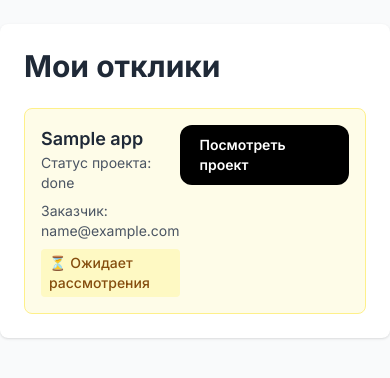
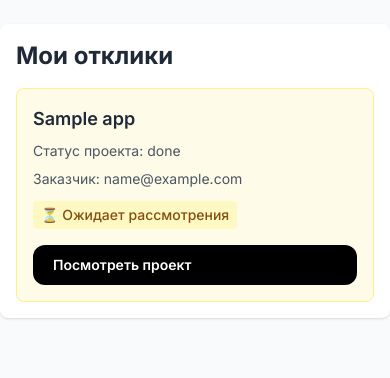
Before and after one commit to maxzxne/CollabHub, a FastAPI app: template app/templates/applications_freelancer.html in a window 390 px wide. Shown: the part 69-447 px from the top of the page. Run offline with FastAPI, Linux system fonts and the light colour scheme; the template is opened without the code that fills it: most values are stand-ins (such as "Sample title", 1, 10 or a date in 2020); some libraries are stand-ins or nearby versions.

Commit message:
Fix mobile layout for applications page
- Make content span full width on mobile (w-full)
- Move 'РџРѕСЃРјРѕС‚СЂРµС‚СЊ РїСЂРѕРµРєС‚' button to bottom of cards
- Use flex flex-col layout for proper button positioning
- Add responsive padding (p-4 sm:p-6)
- Make button full width on mobile (w-full)
- Improve mobile UX with better spacing and layout

Mobile improvements:
- Content now uses full screen width
- Button positioned at bottom for better accessibility
- Consistent spacing across different screen sizes

```diff
--- a/app/templates/applications_freelancer.html
+++ b/app/templates/applications_freelancer.html
@@ -3,20 +3,19 @@
 {% block title %}Мои отклики{% endblock %}
 
 {% block content %}
-<div class="max-w-4xl mx-auto bg-white p-6 rounded-lg shadow mt-6">
-    <h2 class="text-3xl font-bold mb-6">Мои отклики</h2>
+<div class="w-full max-w-4xl mx-auto bg-white p-4 sm:p-6 rounded-lg shadow mt-6">
+    <h2 class="text-2xl sm:text-3xl font-bold mb-4 sm:mb-6">Мои отклики</h2>
 
     {% if applications %}
     <div class="space-y-4">
         {% for app in applications %}
-        <div class="border rounded-lg p-4 {% if app.status == 'accepted' %}bg-green-50 border-green-200{% elif app.status == 'rejected' %}bg-red-50 border-red-200{% else %}bg-yellow-50 border-yellow-200{% endif %}">
-            <div class="flex justify-between items-start">
+        <div class="border rounded-lg p-4 {% if app.status == 'accepted' %}bg-green-50 border-green-200{% elif app.status == 'rejected' %}bg-red-50 border-red-200{% else %}bg-yellow-50 border-yellow-200{% endif %} flex flex-col">
             <div class="flex-1">
-                    <h3 class="text-lg font-semibold text-gray-800">{{ app.title }}</h3>
+                <h3 class="text-lg font-semibold text-gray-800 mb-2">{{ app.title }}</h3>
                 <p class="text-sm text-gray-600 mb-2">Статус проекта: {{ app.job_status }}</p>
-                    <p class="text-sm text-gray-600 mb-2">Заказчик: {{ app.creator_email }}</p>
+                <p class="text-sm text-gray-600 mb-3">Заказчик: {{ app.creator_email }}</p>
 
-                    <div class="flex items-center space-x-2">
+                <div class="flex items-center space-x-2 mb-4">
                     <span class="px-2 py-1 rounded text-sm font-medium
                         {% if app.status == 'accepted' %}bg-green-100 text-green-800
                         {% elif app.status == 'rejected' %}bg-red-100 text-red-800
@@ -28,12 +27,11 @@
                 </div>
             </div>
 
-                <div class="flex space-x-2">
+            <div class="mt-auto">
                 <a href="/jobs/{{ app.job_id }}"
-                       class="btn-primary text-sm">
+                   class="btn-primary w-full text-sm">
                     Посмотреть проект
                 </a>
-                </div>
             </div>
         </div>
         {% endfor %}
```
Lines whose indentation alone changed are shown as unchanged.
